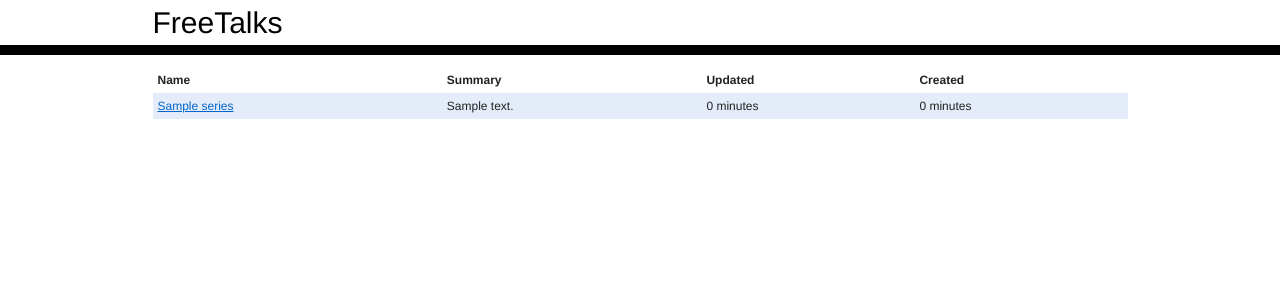
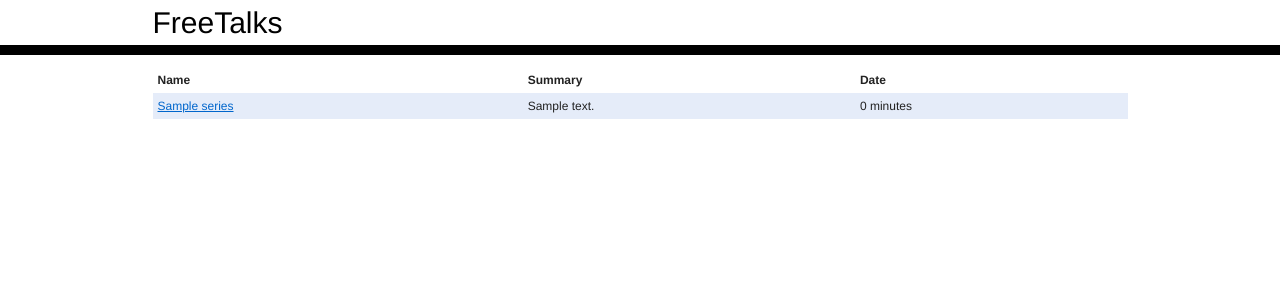
Before and after one commit to preichenberger/freetalks, a Django app: template templates/home.html in a window 1280 px wide. Shown: the top 300 px of the page. Run offline with Django 3.2, Linux system fonts and the light colour scheme; the template is opened without the code that fills it: most values are stand-ins (such as "Sample title", 1, 10 or a date in 2020).

Commit message:
Just display created date

```diff
--- a/templates/home.html
+++ b/templates/home.html
@@ -10,14 +10,12 @@
   <tr>
     <th>Name</th>
     <th>Summary</th>
-    <th>Updated</th>
-    <th>Created</th>
+    <th>Date</th>
   </tr>
   {% for series in pager %}
   <tr>
     <td><a href="{{ series.url }}">{{ series }}</a></td>
     <td>{{ series.summary|default_if_none:"" }}</td>
-    <td>{{ series.updated_date|timesince }}</td>
     <td>{{ series.created_date|timesince }}</td>
   </tr>
   {% endfor %}
--- a/templates/series.html
+++ b/templates/series.html
@@ -11,14 +11,12 @@
   <tr>
     <th>Title</th>
     <th>Summary</th>
-    <th>Updated</th>
-    <th>Created</th>
+    <th>Date</th>
   </tr>
     {% for talk in pager %}
     <tr>
       <td><a href="{{ talk.url }}">{{ talk }}</a></td>
       <td>{{ talk.summary|default_if_none:"" }}</td>
-      <td>{{ talk.updated_date|timesince }}</td>
       <td>{{ talk.created_date|timesince }}</td>
     </tr>
     {% endfor %}
```
